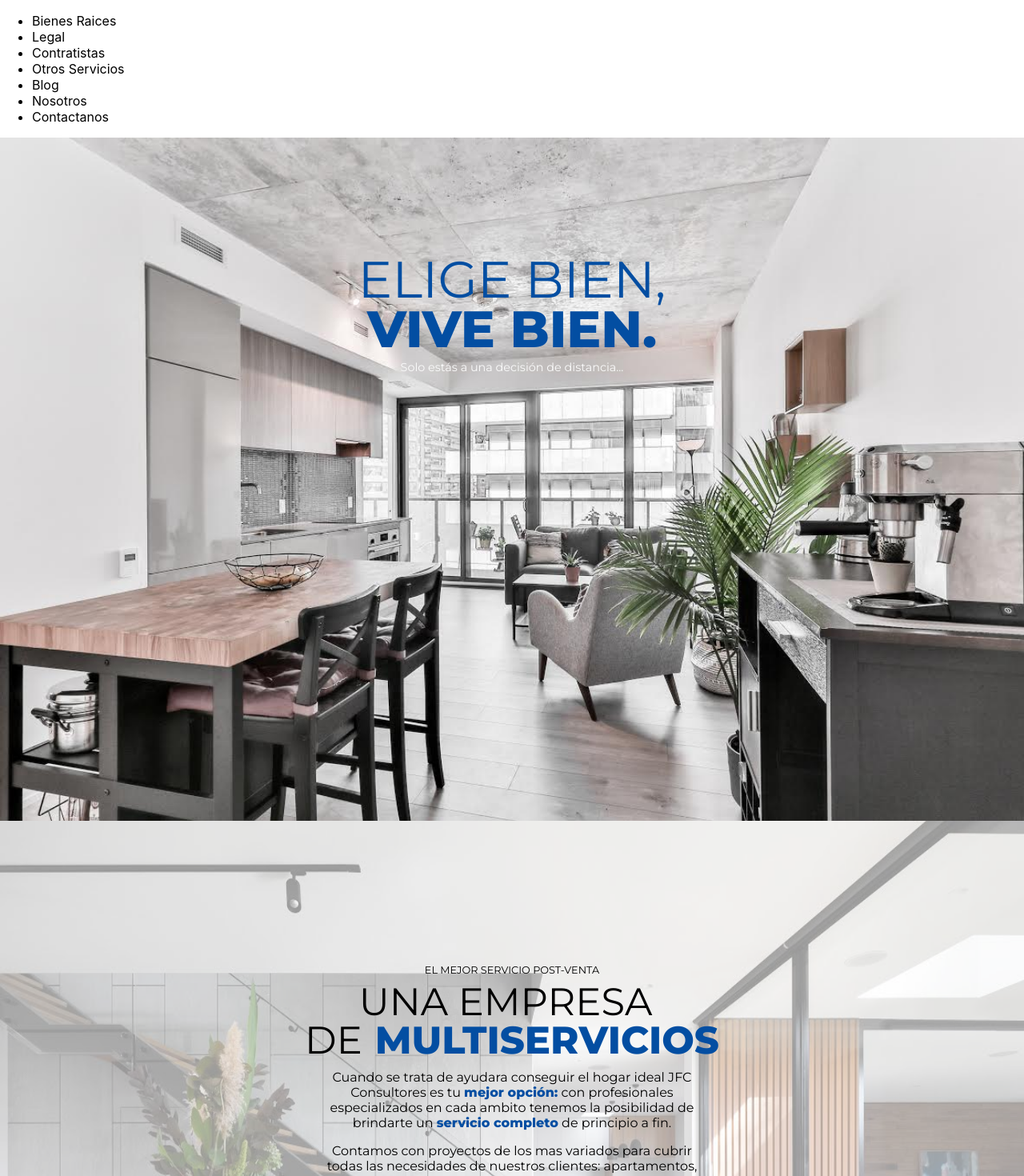
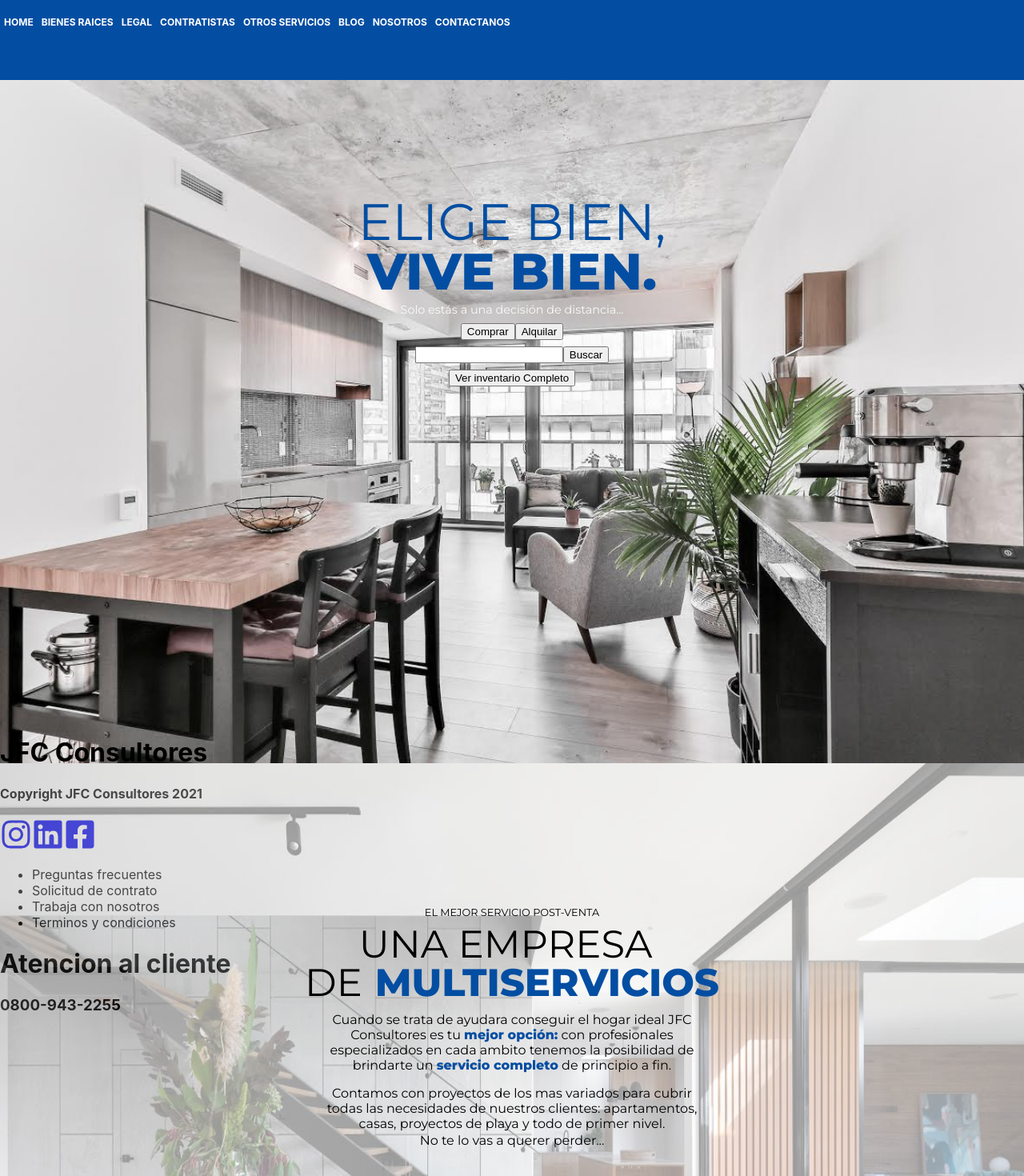
Before and after one commit to SantiagoRiveros/JFC, a React (Create React App) app in the folder client/: page / in a window 1280 px wide. Shown: the top 1470 px of the page at 80% size. Built offline with nearby package versions, Linux system fonts and the light colour scheme.

Commit message:
AGUANTE EL PAN CON MANTECA

```diff
--- a/client/package.json
+++ b/client/package.json
@@ -7,7 +7,9 @@
     "@testing-library/react": "^11.1.0",
     "@testing-library/user-event": "^12.1.10",
     "react": "^17.0.2",
+    "react-bootstrap": "^1.6.1",
     "react-dom": "^17.0.2",
+    "react-icons": "^4.2.0",
     "react-router-dom": "^5.2.0",
     "react-scripts": "4.0.3",
     "sass": "^1.35.1",
--- a/client/src/App.css
+++ b/client/src/App.css
@@ -36,3 +36,22 @@
     transform: rotate(360deg);
   }
 }
+
+/* Navbar */
+.navList ul {
+  list-style: none;
+  display: flex;
+  justify-content: center;
+}
+
+.navList li {
+  padding-left: 2rem;
+}
+
+.colorNav {
+  color: #7b9e67;
+  font-size: medium;
+}
+.colorNav:hover {
+  color: #23423e;
+}
--- a/client/src/App.js
+++ b/client/src/App.js
@@ -4,6 +4,7 @@ import Navbar from "./components/NavBar";
 import React from "react";
 import Home from "./components/Home/Home";
 import Generic from "./components/Generic/Generic";
+import Footer from "./components/Footer";
 import { BrowserRouter as Router, Switch, Route } from "react-router-dom";
 
 function App() {
@@ -15,6 +16,7 @@ function App() {
           <Route exact path="/" render={() => <Home />} />
           <Route path="/generic" render={() => <Generic />} />
         </Switch>
+        <Footer />
       </Router>
     </div>
   );
--- /dev/null
+++ b/client/src/CSS/footer.css
@@ -0,0 +1,12 @@
+.iconsFA {
+  text-decoration: none !important;
+}
+a {
+  text-decoration: none !important;
+}
+a:hover {
+  text-decoration: none;
+}
+.afipQR {
+  max-width: 50px;
+}
--- /dev/null
+++ b/client/src/CSS/navbar.css
@@ -0,0 +1,20 @@
+.fondo {
+  background-color: #034ea2;
+  height: 100px;
+}
+.list {
+  padding: 0px;
+  margin: 0px;
+  list-style-type: none;
+}
+.item {
+  color: white;
+  list-style-type: none;
+  display: inline-flex;
+  /* margin: 1em; */
+}
+.text {
+  text-decoration: none;
+  font-size: 12px;
+  padding: 10px 5px;
+}
--- a/client/src/components/Footer.jsx
+++ b/client/src/components/Footer.jsx
@@ -0,0 +1,38 @@
+import { FaFacebookSquare, FaInstagram, FaLinkedin } from "react-icons/fa";
+import "../CSS/footer.css";
+import { useHistory } from "react-router-dom";
+
+export default function Footer() {
+  const { push } = useHistory();
+  return (
+    <div>
+      <div>
+        <h1>JFC Consultores</h1>
+        <h4>Copyright JFC Consultores 2021</h4>
+        <div className="iconsFA">
+          <a href="https://www.instagram.com/helpticok/?hl=es-la">
+            <FaInstagram className="px-2" size={40} />
+          </a>
+          <a href="https://www.linkedin.com/company/help-tic/?originalSubdomain=ar">
+            <FaLinkedin className="px-2" size={40} />
+          </a>
+          <a href="https://www.facebook.com/helpticok/" className="iconsFA">
+            <FaFacebookSquare className="px-2" size={40} />
+          </a>
+        </div>
+        <div>
+          <ul>
+            <li>Preguntas frecuentes</li>
+            <li>Solicitud de contrato</li>
+            <li>Trabaja con nosotros</li>
+            <li>Terminos y condiciones</li>
+          </ul>
+        </div>
+        <div>
+          <h1>Atencion al cliente</h1>
+          <h3>0800-943-2255</h3>
+        </div>
+      </div>
+    </div>
+  );
+}
--- a/client/src/components/Home/Home.jsx
+++ b/client/src/components/Home/Home.jsx
@@ -1,19 +1,40 @@
 import style from "../../CSS/home.css";
-import React from "react";
+import React, { useState } from "react";
+import { useHistory } from "react-router-dom";
 import img1 from "../../img/1.jpg";
 import img2 from "../../img/2.jpg";
 import img3 from "../../img/3.jpg";
 import img4 from "../../img/4.jpg";
 
 export default function Home() {
+  const [type, setType] = useState("Comprar");
+  const [search, setSearch] = useState("");
+  const { push } = useHistory();
   return (
     <div class="container">
       <div class="fondo1">
         <h1 class="img1h1">ELIGE BIEN,</h1>
         <h1 class="img1h12">VIVE BIEN.</h1>
         <h6 class="img1h6"> Solo estás a una decisión de distancia...</h6>
+        <div>
+          {type === "Comprar" ? (
+            <button>Comprar</button>
+          ) : (
+            <button onClick={() => setType("Comprar")}>ComprarX</button>
+          )}
+          {type === "Alquilar" ? (
+            <button>Alquilar</button>
+          ) : (
+            <button onClick={() => setType("Alquilar")}>Alquilar</button>
+          )}
+          <div>
+            <input type="text" />
+            <button>Buscar</button>
           </div>
-      <img src={img1} class="fondo2"/>
+          <button>Ver inventario Completo</button>
+        </div>
+      </div>
+      <img src={img1} class="fondo2" />
       <div class="fondo2txt">
         <h6 class="img2h6">EL MEJOR SERVICIO POST-VENTA</h6>
         <h1 class="img2h1">UNA EMPRESA</h1>
@@ -23,10 +44,10 @@ export default function Home() {
         </div>
         <div class="containerh6">
           <p id="img2h62">
-          Cuando se trata de ayudara conseguir el hogar ideal JFC Consultores es
-          tu <span>mejor opción:</span> con profesionales especializados en cada ambito
-          tenemos la posibilidad de brindarte un <span>servicio completo</span> de principio
-          a fin.
+            Cuando se trata de ayudara conseguir el hogar ideal JFC Consultores
+            es tu <span>mejor opción:</span> con profesionales especializados en
+            cada ambito tenemos la posibilidad de brindarte un{" "}
+            <span>servicio completo</span> de principio a fin.
           </p>
           <p id="img2h62">
             Contamos con proyectos de los mas variados para cubrir todas las
@@ -35,18 +56,25 @@ export default function Home() {
           </p>
           <p class="img2h63">No te lo vas a querer perder...</p>
         </div>
-        <div style={{ marginTop: "4rem", marginLeft: "20rem", marginRight: "20rem", display: "flex", justifyContent: "space-around"
-}}>
+        <div
+          style={{
+            marginTop: "4rem",
+            marginLeft: "20rem",
+            marginRight: "20rem",
+            display: "flex",
+            justifyContent: "space-around",
+          }}
+        >
           <div class="containerli">
-        <img src={img2} class="imgli"/>
+            <img src={img2} class="imgli" />
             <span class="lii">Bienes Raices</span>
           </div>
           <div class="containerli">
-          <img src={img3} class="imgli"/>
+            <img src={img3} class="imgli" />
             <span class="lii">Legales</span>
           </div>
           <div class="containerli">
-          <img src={img4} class="imgli"/>
+            <img src={img4} class="imgli" />
             <span class="lii">Contratistas</span>
           </div>
         </div>
--- a/client/src/components/NavBar.jsx
+++ b/client/src/components/NavBar.jsx
@@ -1,19 +1,37 @@
-import { useHistory } from "react-router-dom";
+import { useHistory, Link } from "react-router-dom";
 import React from "react";
+import style from "../CSS/navbar.css";
 
 export default function NavBar() {
   const { push } = useHistory();
 
   return (
-    <div>
-      <ul>
-        <li>Bienes Raices</li>
-        <li>Legal</li>
-        <li>Contratistas</li>
-        <li>Otros Servicios</li>
-        <li>Blog</li>
-        <li>Nosotros</li>
-        <li>Contactanos</li>
+    <div class="fondo">
+      <ul class="list">
+        <li onClick={() => push("/")} class="item">
+          <h2 class="text">HOME</h2>
+        </li>
+        <li class="item">
+          <h2 class="text">BIENES RAICES</h2>
+        </li>
+        <li class="item">
+          <h2 class="text">LEGAL</h2>
+        </li>
+        <li class="item">
+          <h2 class="text">CONTRATISTAS</h2>
+        </li>
+        <li class="item">
+          <h2 class="text">OTROS SERVICIOS</h2>
+        </li>
+        <li class="item">
+          <h2 class="text">BLOG</h2>
+        </li>
+        <li class="item">
+          <h2 class="text">NOSOTROS</h2>
+        </li>
+        <li class="item">
+          <h2 class="text">CONTACTANOS</h2>
+        </li>
       </ul>
     </div>
   );
```
Also changed, not shown: client/src/components/Catalogue/Catalogue.jsx (added, +17 -0 lines), client/src/components/Catalogue/ProductCard.jsx (added, +10 -0 lines), client/src/components/Catalogue/CatSideBar.jsx (added), 2 other files (tests, documents, lock files or other folders). Lines whose indentation alone changed are shown as unchanged.
